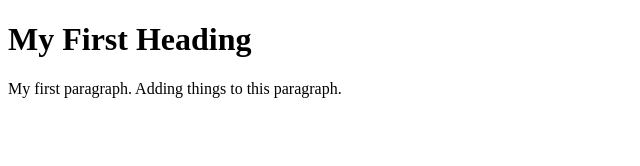
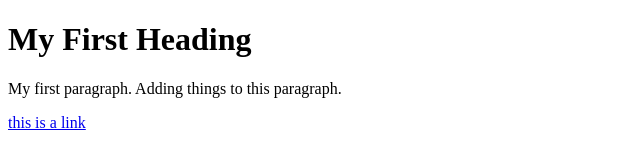
Before and after one commit to ZOE-LYONS/ZOE-LYONS.github.io, a plain HTML site: page index.html in a window 1280 px wide. Shown: the full height of the page, 0-640 px from the left. Drawn offline with Linux system fonts and the light colour scheme.

Commit message:
Update index.html

```diff
--- a/index.html
+++ b/index.html
@@ -18,5 +18,10 @@
 <h1>My First Heading</h1>
 <p>My first paragraph. Adding things to this paragraph. </p>
 
+<p> <a href="https://en.wikipedia.org/wiki/Pie"> this is a link </a>
+
+</p>
+
+
 </body>
 </html>
```
